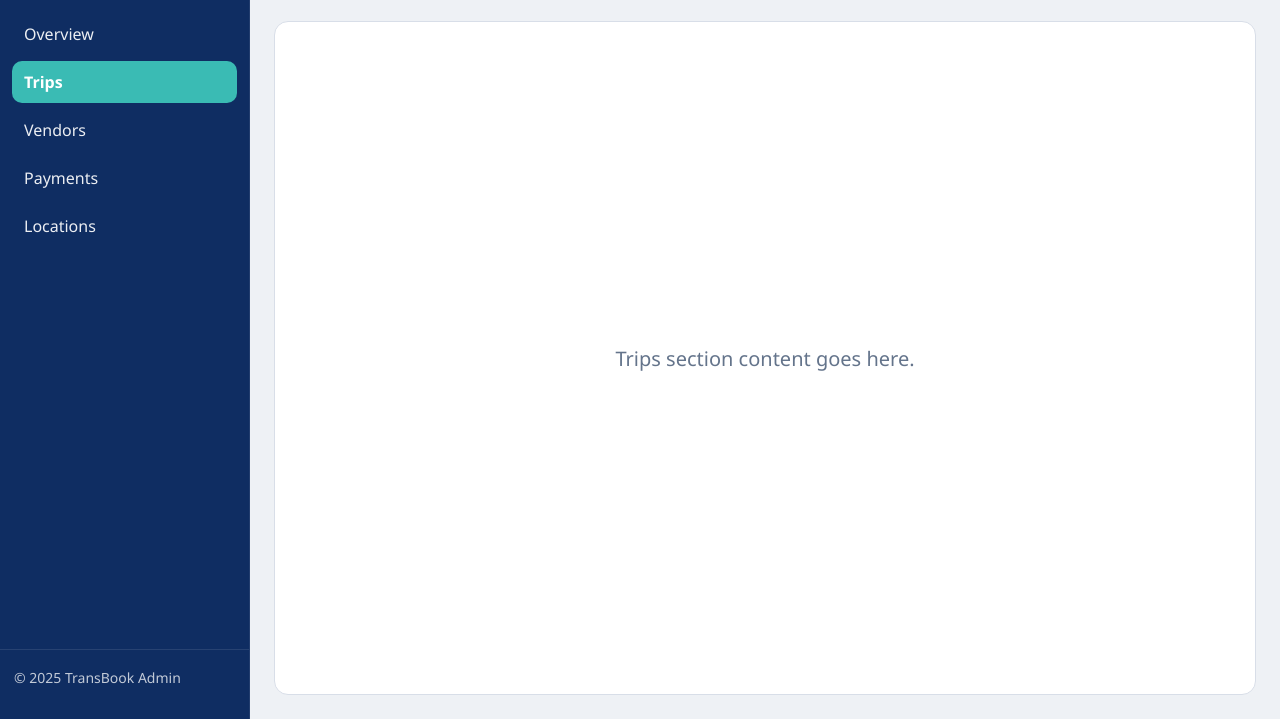
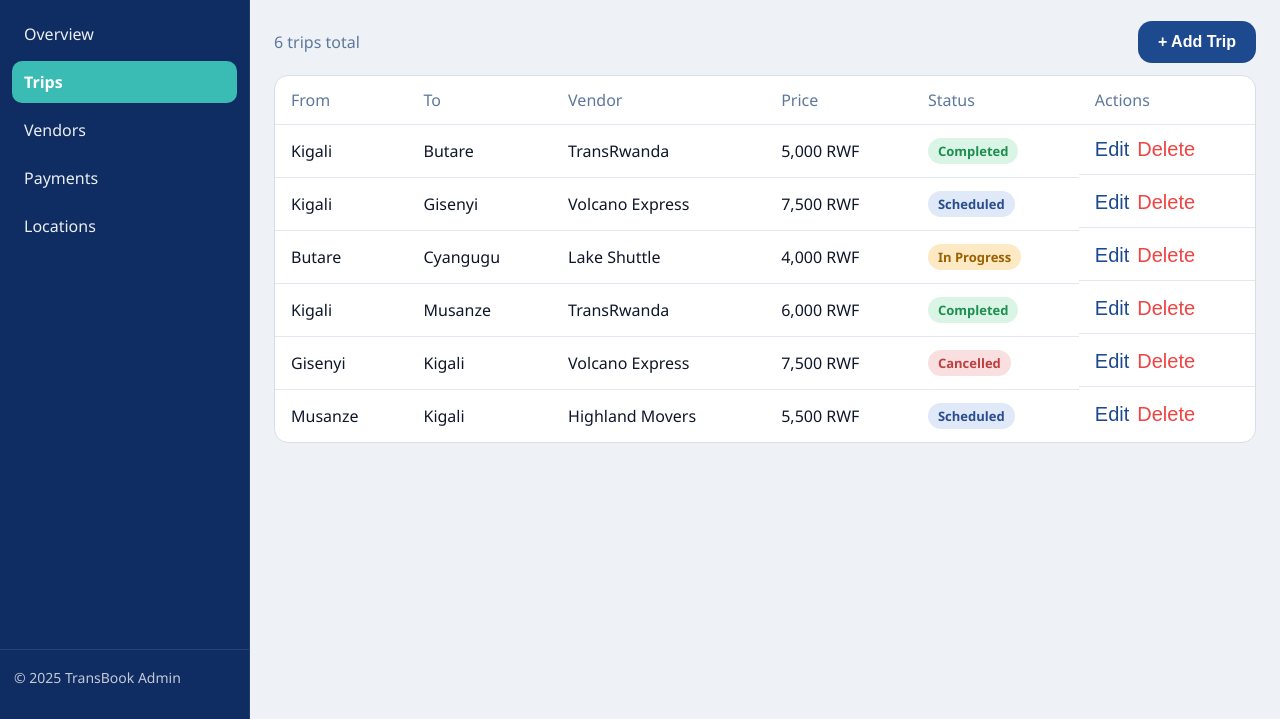
Before and after one commit to elkuradusenge/urban-mobility-assignment, a plain HTML site: page client/trips.html in a window 1280 px wide. Shown: the part 81-800 px from the top of the page. Drawn offline with Linux system fonts and the light colour scheme.

Commit message:
implementing the trip management page

```diff
--- a/client/assets/Js/trips.js
+++ b/client/assets/Js/trips.js
@@ -0,0 +1,92 @@
+(() => {
+  const addTripToggle = document.querySelector("#add-trip-toggle");
+  const addTripCard = document.querySelector("#add-trip-card");
+  const closeAddTrip = document.querySelector("#close-add-trip");
+  const addTripForm = document.querySelector("#add-trip-form");
+  const tripTableBody = document.querySelector("#trip-table-body");
+  const tripCount = document.querySelector("#trip-count");
+
+  if (
+    !addTripToggle ||
+    !addTripCard ||
+    !closeAddTrip ||
+    !addTripForm ||
+    !tripTableBody ||
+    !tripCount
+  ) {
+    return;
+  }
+
+  const statusClassMap = {
+    Completed: "completed",
+    Scheduled: "scheduled",
+    "In Progress": "progress",
+    Cancelled: "cancelled"
+  };
+
+  const formatPrice = (value) => `${Number(value).toLocaleString("en-US")} RWF`;
+
+  const updateTripCount = () => {
+    tripCount.textContent = `${tripTableBody.rows.length} trips total`;
+  };
+
+  const openCard = () => addTripCard.classList.remove("hidden");
+  const closeCard = () => addTripCard.classList.add("hidden");
+
+  addTripToggle.addEventListener("click", openCard);
+  closeAddTrip.addEventListener("click", closeCard);
+
+  addTripForm.addEventListener("submit", (event) => {
+    event.preventDefault();
+    const formData = new FormData(addTripForm);
+
+    const from = String(formData.get("from") || "").trim();
+    const to = String(formData.get("to") || "").trim();
+    const vendor = String(formData.get("vendor") || "").trim();
+    const price = String(formData.get("price") || "").trim();
+    const status = String(formData.get("status") || "").trim();
+
+    if (!from || !to || !vendor || !price || !status) {
+      return;
+    }
+
+    const row = document.createElement("tr");
+    row.innerHTML = `
+      <td>${from}</td>
+      <td>${to}</td>
+      <td>${vendor}</td>
+      <td>${formatPrice(price)}</td>
+      <td><span class="status ${statusClassMap[status] || "scheduled"}">${status}</span></td>
+      <td class="row-actions">
+        <button class="icon-btn" type="button">Edit</button>
+        <button class="icon-btn danger js-delete-trip" type="button">Delete</button>
+      </td>
+    `;
+
+    tripTableBody.appendChild(row);
+    addTripForm.reset();
+    closeCard();
+    updateTripCount();
+  });
+
+  tripTableBody.addEventListener("click", (event) => {
+    const target = event.target;
+
+    if (!(target instanceof HTMLElement)) {
+      return;
+    }
+
+    const deleteButton = target.closest(".js-delete-trip");
+    if (!deleteButton) {
+      return;
+    }
+
+    const row = deleteButton.closest("tr");
+    if (row) {
+      row.remove();
+      updateTripCount();
+    }
+  });
+
+  updateTripCount();
+})();
--- a/client/assets/css/trips.css
+++ b/client/assets/css/trips.css
@@ -0,0 +1,164 @@
+.trips-panel {
+  display: flex;
+  flex-direction: column;
+  gap: 12px;
+}
+
+.trips-toolbar {
+  display: flex;
+  align-items: center;
+  justify-content: space-between;
+  gap: 12px;
+}
+
+.trip-count {
+  margin: 0;
+  color: #5d789d;
+  font-size: 16px;
+}
+
+.btn-primary {
+  border: 0;
+  border-radius: 14px;
+  background: #1d4a8f;
+  color: #fff;
+  font-size: 16px;
+  font-weight: 600;
+  padding: 12px 20px;
+  cursor: pointer;
+}
+
+.btn-primary:hover {
+  background: #163a72;
+}
+
+.add-trip-card {
+  background: #fff;
+  border: 1px solid #d8dee8;
+  border-radius: 14px;
+  padding: 18px;
+}
+
+.hidden {
+  display: none;
+}
+
+.add-trip-header {
+  display: flex;
+  align-items: center;
+  justify-content: space-between;
+  margin-bottom: 12px;
+}
+
+.add-trip-header h2 {
+  margin: 0;
+  font-size: 32px;
+}
+
+.btn-close {
+  border: 0;
+  background: transparent;
+  font-size: 26px;
+  line-height: 1;
+  cursor: pointer;
+  color: #1f2937;
+}
+
+.trip-form {
+  display: grid;
+  grid-template-columns: repeat(3, minmax(200px, 1fr));
+  gap: 14px 16px;
+}
+
+.trip-form label {
+  display: flex;
+  flex-direction: column;
+  gap: 6px;
+  font-size: 16px;
+  color: #0f172a;
+}
+
+.trip-form input,
+.trip-form select {
+  border: 1px solid #c7d0dc;
+  background: #fff;
+  border-radius: 12px;
+  padding: 11px 14px;
+  font-size: 16px;
+  color: #0f172a;
+}
+
+.form-submit {
+  align-self: end;
+  width: fit-content;
+}
+
+.trip-table-wrap {
+  background: #fff;
+  border: 1px solid #d8dee8;
+  border-radius: 14px;
+  overflow-x: auto;
+}
+
+.trip-table {
+  width: 100%;
+  border-collapse: collapse;
+}
+
+.trip-table th,
+.trip-table td {
+  text-align: left;
+  padding: 13px 16px;
+  border-bottom: 1px solid #e2e8f0;
+  font-size: 16px;
+}
+
+.trip-table th {
+  color: #5d789d;
+  font-weight: 500;
+}
+
+.trip-table tbody tr:last-child td {
+  border-bottom: 0;
+}
+
+.row-actions {
+  display: flex;
+  align-items: center;
+  gap: 8px;
+}
+
+.icon-btn {
+  border: 0;
+  background: transparent;
+  color: #1d4a8f;
+  cursor: pointer;
+  font-size: 20px;
+  padding: 0;
+}
+
+.icon-btn.danger {
+  color: #ef4444;
+}
+
+@media (max-width: 1200px) {
+  .trip-form {
+    grid-template-columns: 1fr 1fr;
+  }
+}
+
+@media (max-width: 900px) {
+  .trip-form {
+    grid-template-columns: 1fr;
+  }
+
+  .trips-toolbar {
+    flex-direction: column;
+    align-items: flex-start;
+  }
+
+  .trip-table th,
+  .trip-table td {
+    font-size: 14px;
+  }
+}
--- a/client/trips.html
+++ b/client/trips.html
@@ -3,10 +3,11 @@
 <head>
   <meta charset="UTF-8">
   <meta name="viewport" content="width=device-width, initial-scale=1.0">
-  <title>Trips</title>
+  <title>Trip Management</title>
   <link rel="stylesheet" href="./assets/css/dashboard.css">
+  <link rel="stylesheet" href="./assets/css/trips.css">
 </head>
-<body data-page-title="Trips">
+<body data-page-title="Trip Management">
   <div class="app-shell">
     <aside class="sidebar">
       <div class="brand">
@@ -20,18 +21,152 @@
         <a class="nav-item" href="./payment.html">Payments</a>
         <a class="nav-item" href="./location.html">Locations</a>
       </nav>
-      <p class="sidebar-footer">© 2025 TransBook Admin</p>
+      <p class="sidebar-footer">&copy; 2025 TransBook Admin</p>
     </aside>
 
     <div class="content-wrap">
       <header class="topbar">
-        <h1 id="page-title">Trips</h1>
+        <h1 id="page-title">Trip Management</h1>
       </header>
+
       <main class="main-content">
-        <section class="page-placeholder">Trips section content goes here.</section>
+        <section class="trips-panel">
+          <div class="trips-toolbar">
+            <p id="trip-count" class="trip-count">6 trips total</p>
+            <button id="add-trip-toggle" class="btn-primary" type="button">+ Add Trip</button>
+          </div>
+
+          <section id="add-trip-card" class="add-trip-card hidden">
+            <div class="add-trip-header">
+              <h2>New Trip</h2>
+              <button id="close-add-trip" class="btn-close" type="button" aria-label="Close">&times;</button>
+            </div>
+
+            <form id="add-trip-form" class="trip-form">
+              <label>
+                From
+                <select name="from" required>
+                  <option value="" selected disabled>Select origin</option>
+                  <option>Kigali</option>
+                  <option>Butare</option>
+                  <option>Gisenyi</option>
+                  <option>Cyangugu</option>
+                  <option>Musanze</option>
+                </select>
+              </label>
+
+              <label>
+                To
+                <select name="to" required>
+                  <option value="" selected disabled>Select destination</option>
+                  <option>Kigali</option>
+                  <option>Butare</option>
+                  <option>Gisenyi</option>
+                  <option>Cyangugu</option>
+                  <option>Musanze</option>
+                </select>
+              </label>
+
+              <label>
+                Vendor
+                <select name="vendor" required>
+                  <option value="" selected disabled>Select vendor</option>
+                  <option>TransRwanda</option>
+                  <option>Volcano Express</option>
+                  <option>Lake Shuttle</option>
+                  <option>Highland Movers</option>
+                </select>
+              </label>
+
+              <label>
+                Price (RWF)
+                <input type="number" name="price" min="0" placeholder="0" required>
+              </label>
+
+              <label>
+                Status
+                <select name="status" required>
+                  <option>Scheduled</option>
+                  <option>Completed</option>
+                  <option>In Progress</option>
+                  <option>Cancelled</option>
+                </select>
+              </label>
+
+              <button class="btn-primary form-submit" type="submit">Add Trip</button>
+            </form>
+          </section>
+
+          <div class="trip-table-wrap">
+            <table class="trip-table">
+              <thead>
+                <tr>
+                  <th>From</th>
+                  <th>To</th>
+                  <th>Vendor</th>
+                  <th>Price</th>
+                  <th>Status</th>
+                  <th>Actions</th>
+                </tr>
+              </thead>
+              <tbody id="trip-table-body">
+                <tr>
+                  <td>Kigali</td>
+                  <td>Butare</td>
+                  <td>TransRwanda</td>
+                  <td>5,000 RWF</td>
+                  <td><span class="status completed">Completed</span></td>
+                  <td class="row-actions"><button class="icon-btn" type="button">Edit</button><button class="icon-btn danger js-delete-trip" type="button">Delete</button></td>
+                </tr>
+                <tr>
+                  <td>Kigali</td>
+                  <td>Gisenyi</td>
+                  <td>Volcano Express</td>
+                  <td>7,500 RWF</td>
+                  <td><span class="status scheduled">Scheduled</span></td>
+                  <td class="row-actions"><button class="icon-btn" type="button">Edit</button><button class="icon-btn danger js-delete-trip" type="button">Delete</button></td>
+                </tr>
+                <tr>
+                  <td>Butare</td>
+                  <td>Cyangugu</td>
+                  <td>Lake Shuttle</td>
+                  <td>4,000 RWF</td>
+                  <td><span class="status progress">In Progress</span></td>
+                  <td class="row-actions"><button class="icon-btn" type="button">Edit</button><button class="icon-btn danger js-delete-trip" type="button">Delete</button></td>
+                </tr>
+                <tr>
+                  <td>Kigali</td>
+                  <td>Musanze</td>
+                  <td>TransRwanda</td>
+                  <td>6,000 RWF</td>
+                  <td><span class="status completed">Completed</span></td>
+                  <td class="row-actions"><button class="icon-btn" type="button">Edit</button><button class="icon-btn danger js-delete-trip" type="button">Delete</button></td>
+                </tr>
+                <tr>
+                  <td>Gisenyi</td>
+                  <td>Kigali</td>
+                  <td>Volcano Express</td>
+                  <td>7,500 RWF</td>
+                  <td><span class="status cancelled">Cancelled</span></td>
+                  <td class="row-actions"><button class="icon-btn" type="button">Edit</button><button class="icon-btn danger js-delete-trip" type="button">Delete</button></td>
+                </tr>
+                <tr>
+                  <td>Musanze</td>
+                  <td>Kigali</td>
+                  <td>Highland Movers</td>
+                  <td>5,500 RWF</td>
+                  <td><span class="status scheduled">Scheduled</span></td>
+                  <td class="row-actions"><button class="icon-btn" type="button">Edit</button><button class="icon-btn danger js-delete-trip" type="button">Delete</button></td>
+                </tr>
+              </tbody>
+            </table>
+          </div>
+        </section>
       </main>
     </div>
   </div>
+
   <script src="./assets/Js/main.js"></script>
+  <script src="./assets/Js/trips.js"></script>
 </body>
 </html>
```
